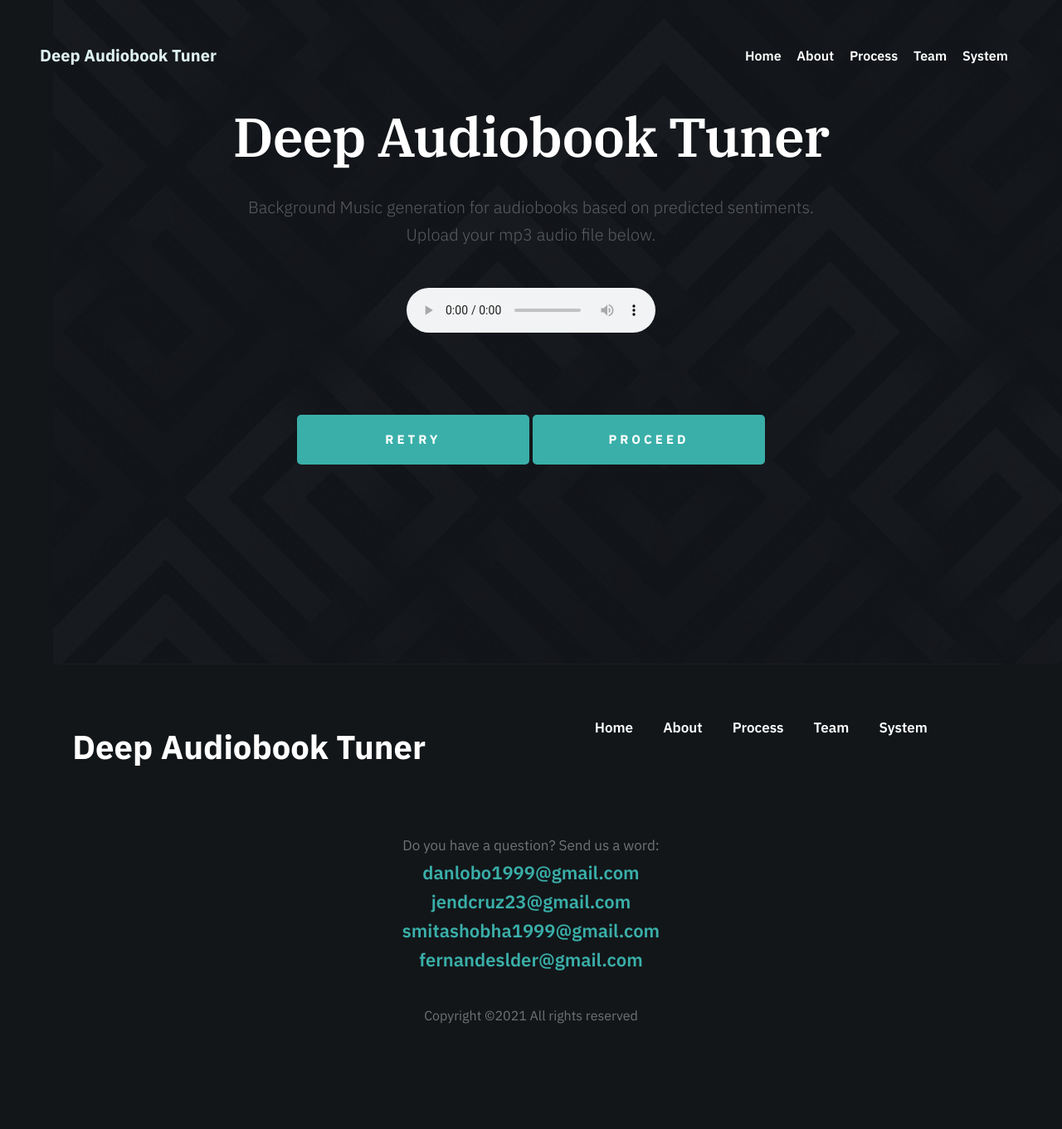
After one commit to jendcruz22/DeepAudiobookTunerApp, a Flask app: template templates/final_product.html in a window 1280 px wide. The commit adds this page. Shown: the whole page at 83% size. Run offline with Flask 2, Linux system fonts and the light colour scheme; the template is opened without the code that fills it, so the values that code supplies are empty.

Commit message:
modified : audio folder to emotions folder

```diff
--- a/main.py
+++ b/main.py
@@ -5,12 +5,14 @@ import shutil
 
 UPLOAD_FOLDER = 'uploads/'
 DOWNLOAD_FOLDER = 'downloads/'
-AUDIO_FOLDER = './static/audio/'
+EMOTIONS_FOLDER = './static/emotions/'
+FINAL_AUDIO_FOLDER = './static/final_audio/'
 
 app = Flask(__name__, template_folder='templates')
 app.config['UPLOAD_FOLDER'] = UPLOAD_FOLDER
 app.config['DOWNLOAD_FOLDER'] = DOWNLOAD_FOLDER
-app.config['AUDIO_FOLDER'] = AUDIO_FOLDER
+app.config['EMOTIONS_FOLDER'] = EMOTIONS_FOLDER
+app.config['FINAL_AUDIO_FOLDER'] = FINAL_AUDIO_FOLDER
 
 # Home page
 @app.route('/')
@@ -22,23 +24,27 @@ def index():
 def upload_file():
 
     # Delete existing files from the upload, download, and audio folders before processing the next/new input audio
-    for filename in os.listdir(UPLOAD_FOLDER) or filename in os.listdir(DOWNLOAD_FOLDER) or filename in os.listdir(AUDIO_FOLDER):
+    for filename in os.listdir(UPLOAD_FOLDER) or filename in os.listdir(DOWNLOAD_FOLDER) or filename in os.listdir(EMOTIONS_FOLDER) or filename in os.listdir(FINAL_AUDIO_FOLDER):
         file_path1 = os.path.join(UPLOAD_FOLDER, filename)
         file_path2 = os.path.join(DOWNLOAD_FOLDER, filename)
-        file_path3 = os.path.join(AUDIO_FOLDER, filename)
+        file_path3 = os.path.join(EMOTIONS_FOLDER, filename)
+        file_path4 = os.path.join(FINAL_AUDIO_FOLDER, filename)
         try:
             if filename!=".gitkeep":
-                if os.path.isfile(file_path1) or os.path.islink(file_path1) or os.path.isfile(file_path2) or os.path.islink(file_path2) or os.path.isfile(file_path3) or os.path.islink(file_path3):
+                if os.path.isfile(file_path1) or os.path.islink(file_path1) or os.path.isfile(file_path2) or os.path.islink(file_path2) or os.path.isfile(file_path3) or os.path.islink(file_path3) or os.path.isfile(file_path4) or os.path.islink(file_path4):
                     os.unlink(file_path1)
                     os.unlink(file_path2)
                     os.unlink(file_path3)
-                elif os.path.isdir(file_path1) or os.path.isdir(file_path2) or os.path.isdir(file_path3):
+                    os.unlink(file_path4)
+
+                elif os.path.isdir(file_path1) or os.path.isdir(file_path2) or os.path.isdir(file_path3) or os.path.isdir(file_path4):
                     shutil.rmtree(file_path1)
                     shutil.rmtree(file_path2)
                     shutil.rmtree(file_path3)
+                    shutil.rmtree(file_path4)
 
         except Exception as e:
-            print('Failed to delete %s. Reason: %s' % (file_path1, e))
+            print('Failed to delete. Reason: %s' % (e))
 
     if request.method == 'POST':
 
@@ -62,7 +68,7 @@ def upload_file():
             # Since the audio has been parsed now, if we use the above line of code to save the above audio file, it will get saved empty.
             # Therefore we use the audio saved once in the uploads folder and make copies of it as shown below
             shutil.copy(os.path.join(app.config['UPLOAD_FOLDER'], filename), os.path.join(app.config['DOWNLOAD_FOLDER'], filename))
-            shutil.copy(os.path.join(app.config['UPLOAD_FOLDER'], filename), os.path.join(app.config['AUDIO_FOLDER'], filename))
+            shutil.copy(os.path.join(app.config['UPLOAD_FOLDER'], filename), os.path.join(app.config['EMOTIONS_FOLDER'], filename))
             print("saved file successfully")
 
             # send file name as parameter to download
@@ -72,14 +78,14 @@ def upload_file():
 # Player API
 @app.route("/player/<filename>", methods = ['GET'])
 def player(filename):
-    file_path = AUDIO_FOLDER + filename
+    file_path = EMOTIONS_FOLDER + filename
     if request.method == 'POST':
         return send_file(file_path, as_attachment=True, attachment_filename='')
     return render_template('player.html', value=filename)
 
 @app.route('/play_audio/<filename>')
 def play_audio(filename):
-    file_path = AUDIO_FOLDER + filename
+    file_path = EMOTIONS_FOLDER + filename
     return send_file(file_path, as_attachment=True, attachment_filename='')
 
 # Download API
--- a/static/css/main.css
+++ b/static/css/main.css
@@ -1692,7 +1692,7 @@ input::-moz-focus-inner {
  * ------------------------------------------------------------------- */
 .header-menu-toggle {
   display: none;
-  height: 42px;
+  height: 50px;
   width: 42px;
   line-height: 42px;
   font-family: "IBM Plex Sans", sans-serif;
@@ -1715,7 +1715,7 @@ input::-moz-focus-inner {
 .header-menu-toggle span {
   display: block;
   width: 24px;
-  height: 2px;
+  height: 3px;
   margin-top: -1px;
   position: absolute;
   left: 9px;
--- /dev/null
+++ b/templates/final_product.html
@@ -0,0 +1,172 @@
+<!DOCTYPE html>
+<html class="no-js" lang="en">
+<head>
+
+    <!--- basic page needs -->
+    <!--==================================================-->
+    <meta charset="utf-8">
+    <title>Deep Audiobook Tuner</title>
+    <meta name="description" content="">
+    <meta name="author" content="">
+
+    <!-- mobile specific metas -->
+    <!--==================================================-->
+    <meta name="viewport" content="width=device-width, initial-scale=1">
+
+    <!-- Website Preview -->
+    <meta name="title" property="og:title" content="Deep Audiobook Tuner" />
+    <meta property="og:type" content="Website" />
+    <meta name="image" property="og:image" content="#" />
+    <meta name="description" property="og:description" content="#" />
+    <meta name="author" content="Daniel Lobo, Jenny Dcruz, Smita Deulkar, Leander Fernandes" />
+    <!-- Website Preview End -->
+
+    <!-- CSS -->
+    <!--==================================================-->
+    <link rel="stylesheet" href="{{ url_for('static', filename='css/playerpreloader.css') }}">
+    <link rel="stylesheet" href="{{ url_for('static', filename='css/base.css') }}">
+    <link rel="stylesheet" href="{{ url_for('static', filename='css/vendor.css') }}">
+    <link rel="stylesheet" href="{{ url_for('static', filename='css/main.css') }}">
+
+    <!-- script -->
+    <!--==================================================-->
+    <script src="{{ url_for('static', filename='js/modernizr.js') }}"></script>
+    <script src="{{ url_for('static', filename='js/pace.min.js') }}"></script>
+
+    <!-- icons -->
+    <!--==================================================-->
+    <link rel="shortcut icon" href="{{ url_for('static', filename='images/icons/icon.ico') }}" type="image/x-icon">
+    <link rel="icon" href="{{ url_for('static', filename='images/icons/icon.ico') }}" type="image/x-icon">
+</head>
+
+<body id="top">
+
+    <div id="preloader" class="animation">
+		<div class="decor">
+			<div class="bar"></div>
+		</div>
+		<p>Loading...</p>
+	</div>
+
+	<div class="pre-overlay o-1"></div>
+		<div class="pre-overlay o-2"></div>
+
+    <!-- header  -->
+    <!--==================================================-->
+    <header class="s-header">
+
+        <div class="header-logo">
+            <a class="site-logo" href="{{ url_for('index') }}">
+                Deep Audiobook Tuner
+            </a>
+        </div>
+
+        <nav class="row header-nav-wrap wide">
+            <ul class="header-main-nav">
+                <li><a href="{{ url_for('index') }}" title="intro">Home</a></li>
+                <li><a href="{{ url_for('index') }}" title="about">About</a></li>
+                <li><a href="{{ url_for('index') }}" title="process">Process</a></li>
+                <li><a href="{{ url_for('index') }}" title="team">Team</a></li>
+                <li class="current"><a href="{{ url_for('upload_file') }}" title="system">System</a></li>
+            </ul>
+        </nav>
+
+        <a class="header-menu-toggle" href="#"><span>Menu</span></a>
+    </header> <!-- end header -->
+
+    <!-- home -->
+    <!--==================================================-->
+      <section id="home" class="s-home target-section">
+
+        <div class="home-content">
+
+            <div class="row home-content__main wide">
+                <center>
+                <h1>
+                Deep Audiobook Tuner
+                </h1>
+
+                <h3>
+                    Background Music generation for audiobooks based on predicted sentiments.
+                    <br>
+                    Upload your mp3 audio file below.
+                </h3>
+
+                <br>
+
+                <audio controls>
+                    <source src="/play_audio/{{value}}" type="audio/ogg">
+                    <source src="/play_audio/{{value}}" type="audio/mpeg">
+                </audio>
+
+                <div class="home-content__button">
+                    <a href="{{ url_for('upload_file') }}" class="btn btn-info" style="background-color: #3AAFA9; border-color: #3AAFA9; color: white;">
+                        Retry
+                    </a>
+                    <a href="/downloadfile/{{value}}" class="btn btn-info" style="background-color: #3AAFA9; border-color: #3AAFA9; color: white;">
+                        Proceed
+                    </a>
+                </div>
+                <br>
+                <br>
+
+                </center>
+            </div> <!-- end home-content__main -->
+
+        </div> <!-- end home-content -->
+
+    </section>
+
+    <!-- footer -->
+    <!--==================================================-->
+    <footer class="s-footer footer">
+
+        <div class="row footer__bottom">
+            <div class="col-five tab-full">
+                <div class="footer__site-links">
+                    <a class="logo" href="{{ url_for('index') }}" style="text-align: center;">
+                        Deep Audiobook Tuner
+                    </a>
+                </div>
+            </div>
+
+            <div class="col-six tab-full end">
+                <ul class="footer__site-links">
+                    <li><a href="{{ url_for('index') }}" title="intro">Home</a></li>
+                    <li><a href="{{ url_for('index') }}" title="about">About</a></li>
+                    <li><a href="{{ url_for('index') }}" title="process">Process</a></li>
+                    <li><a href="{{ url_for('index') }}" title="team">Team</a></li>
+                    <li><a href="{{ url_for('upload_file') }}" title="system">System</a></li>
+                </ul>
+
+            </div>
+        </div>
+
+        <p class="footer__contact">
+            Do you have a question? Send us a word: <br>
+            <a href="mailto:danlobo1999@gmail.com " class="footer__mail-link">danlobo1999@gmail.com </a><br>
+            <a href="mailto:jendcruz23@gmail.com" class="footer__mail-link">jendcruz23@gmail.com</a><br>
+            <a href="mailto:smitashobha1999@gmail.com" class="footer__mail-link">smitashobha1999@gmail.com</a><br>
+            <a href="mailto:fernandeslder@gmail.com" class="footer__mail-link">fernandeslder@gmail.com</a>
+        </p>
+
+        <div class="cl-copyright">
+            <span><!-- Link back to Colorlib can't be removed. Template is licensed under CC BY 3.0. -->
+                Copyright &copy;<script>document.write(new Date().getFullYear());</script> All rights reserved
+                <!-- Link back to Colorlib can't be removed. Template is licensed under CC BY 3.0. -->
+            </span>
+        </div>
+
+    </footer> <!-- end s-footer -->
+
+    <script src="https://code.jquery.com/jquery-1.12.4.min.js"></script>
+
+    <!-- Java Script -->
+    <!--==================================================-->
+    <script src="{{ url_for('static', filename='js/playerpreloader.js') }}"></script>
+    <script src="{{ url_for('static', filename='js/jquery-3.2.1.min.js') }}"></script>
+    <script src="{{ url_for('static', filename='js/plugins.js') }}"></script>
+    <script src="{{ url_for('static', filename='js/main.js') }}"></script>
+	<script src="https://code.jquery.com/jquery-1.12.4.min.js"></script>
+
+    </body>
```
Also changed, not shown: templates/download.html (+6 -6 lines), templates/index.html (+6 -6 lines), templates/player.html (+6 -6 lines), templates/upload_file.html (+6 -6 lines), 4 other files.
